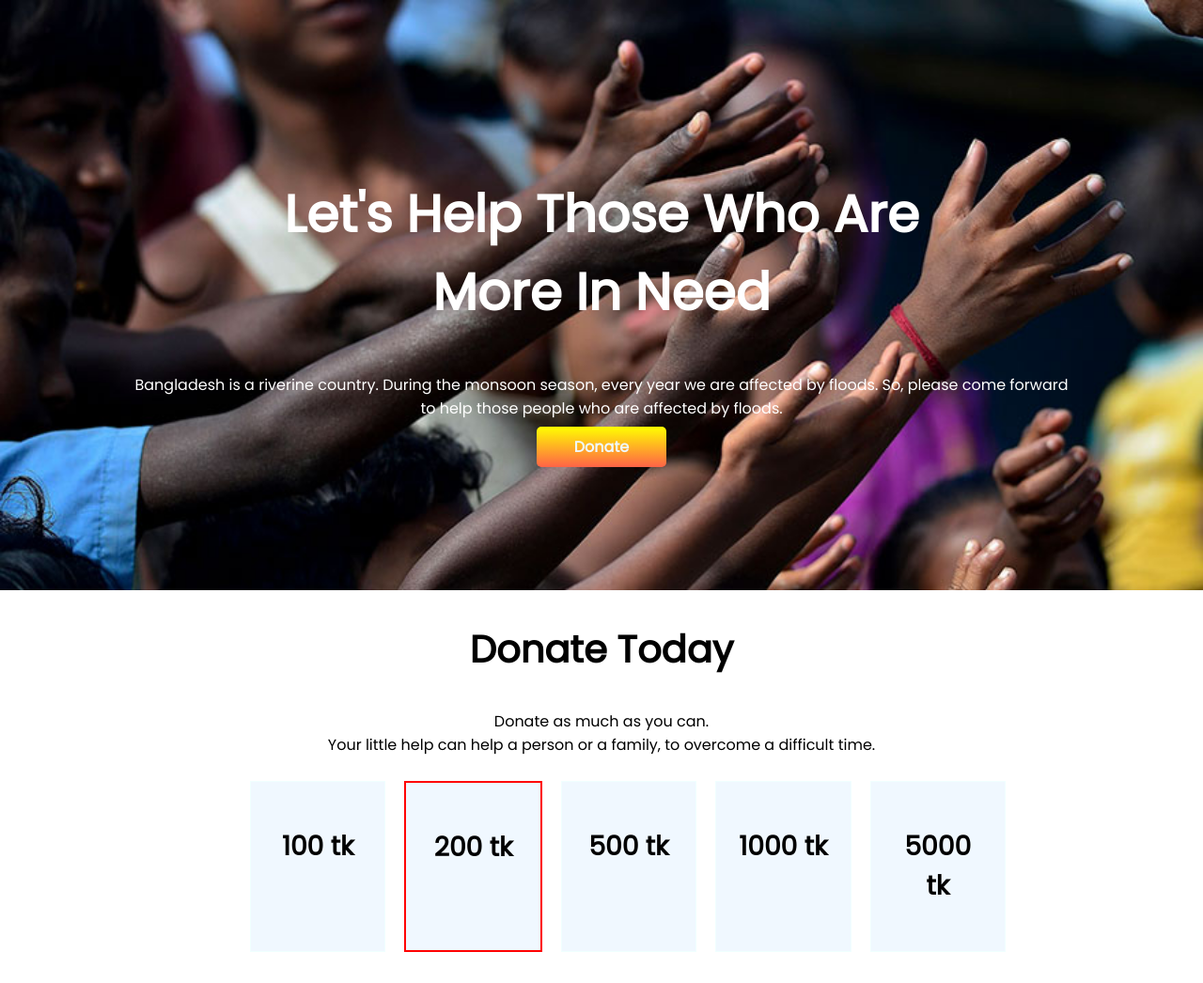
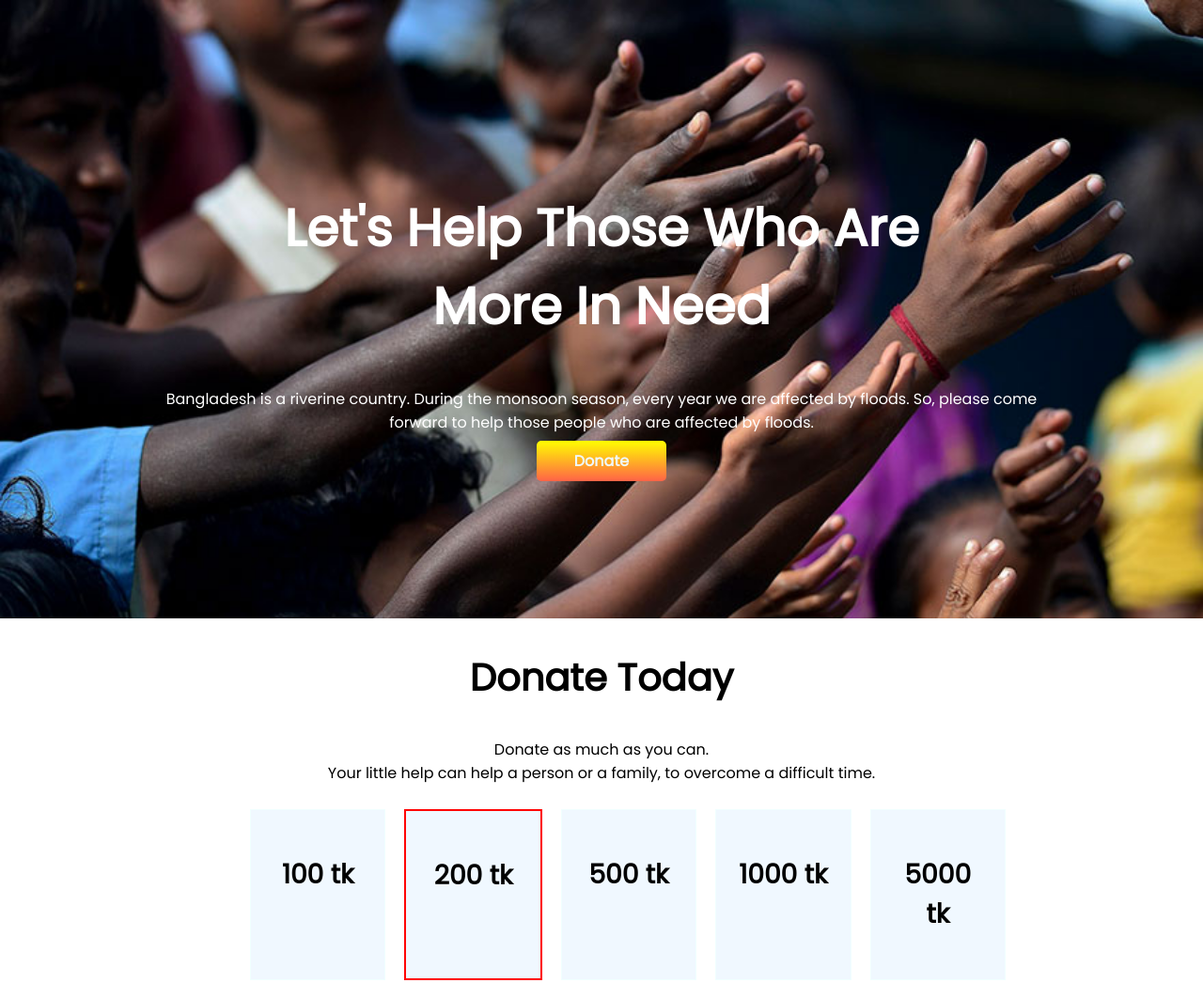
Before and after one commit to ABuBakar7447/donate-for-humanity-repo, a plain HTML site: page index.html in a window 1280 px wide. Shown: the whole page at 94% size. Before the commit the page ends 1023 px from the top, so only its background shows below. Drawn offline with Linux system fonts and the light colour scheme.

Commit message:
minor change

```diff
--- a/style.css
+++ b/style.css
@@ -15,7 +15,7 @@ h2{
     background-image: url(donation13.jpg);
     background-repeat: no-repeat;
     background-size: 100%;
-    padding: 140px;
+    padding: 155px;
     color: white;
 }
 .halim{
```
